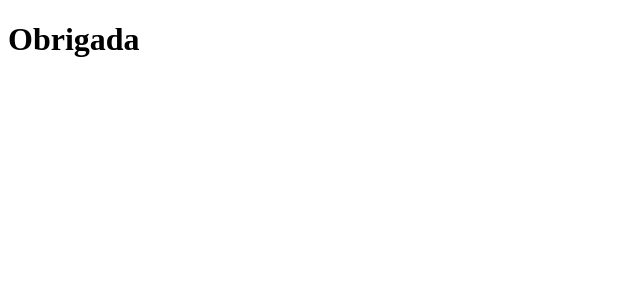
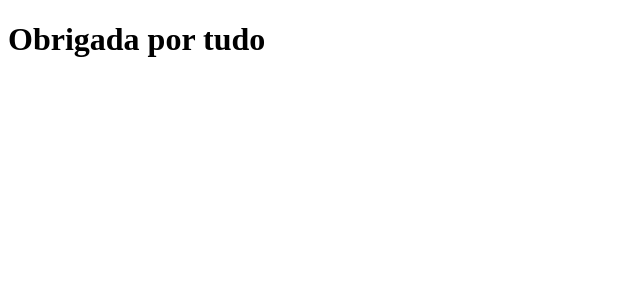
Before and after one commit to NayaraLF/clone-tabnews, a Next.js app: page / in a window 1280 px wide. Shown: the top 300 px of the page, without its empty margins (0-640 px from the left). Built offline with nearby package versions, Linux system fonts and the light colour scheme.

Commit message:
modifica a frase

```diff
--- a/pages/index.js
+++ b/pages/index.js
@@ -1,5 +1,6 @@
 function Home(){
-    return <h1>Obrigada</h1>
+    return <h1>Obrigada por tudo
+    </h1>
 
 }
 
```
